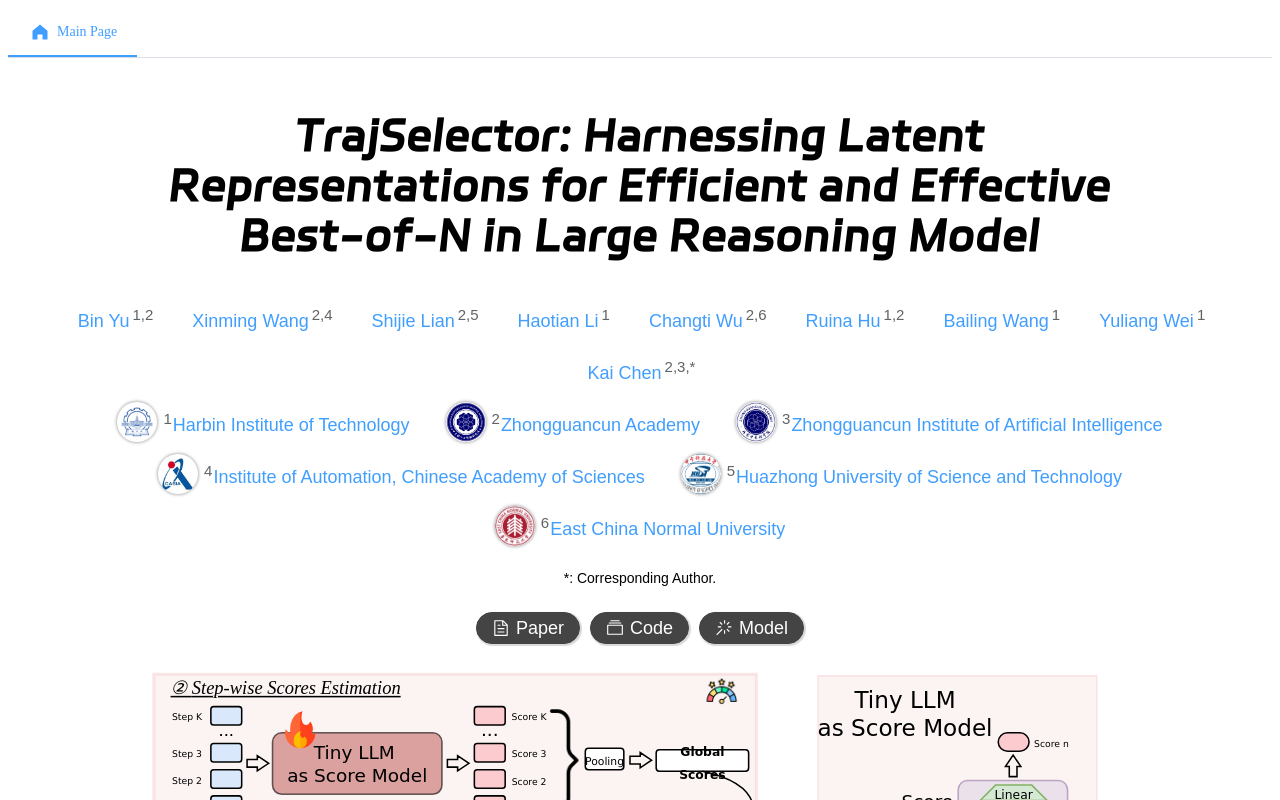
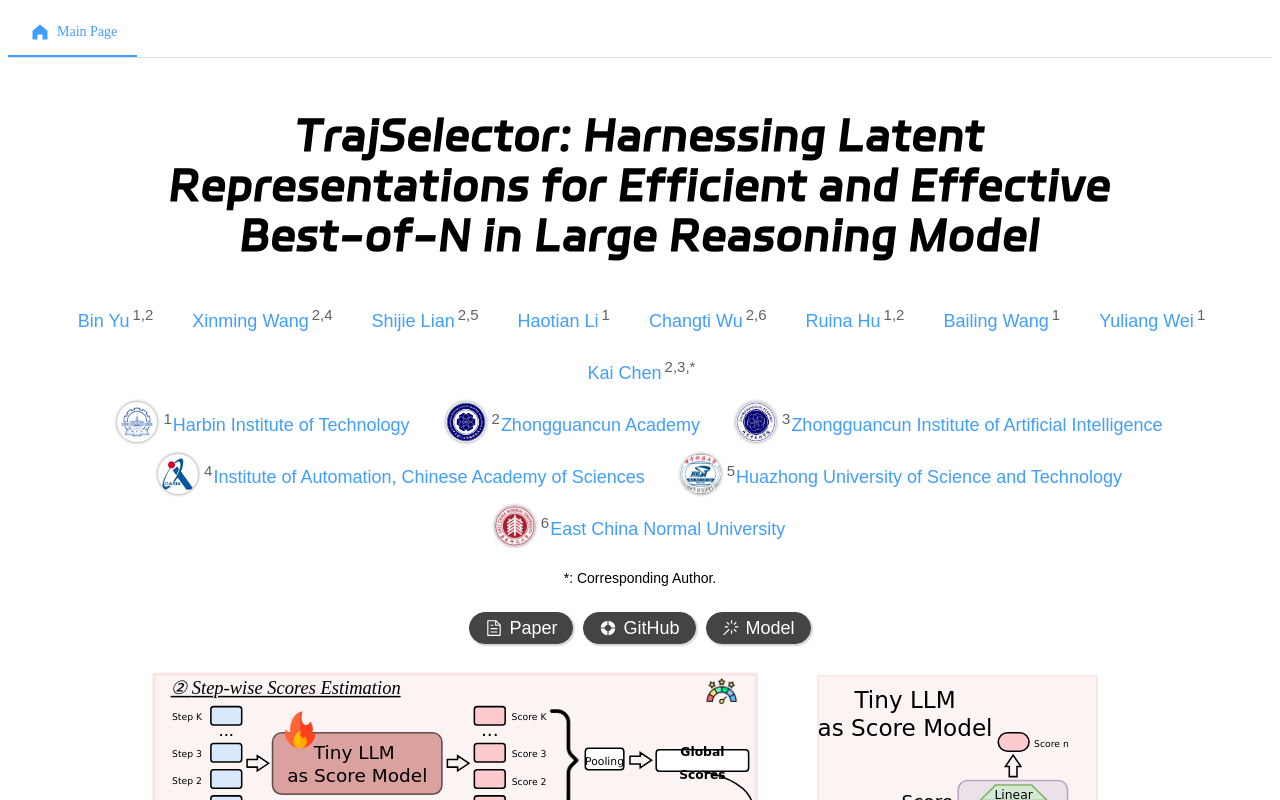
Before and after one commit to ZGCA-AI4Edu/TrajSelector, a Vue app: page / in a window 1280 px wide. Shown: the top 800 px of the page. Built offline with nearby package versions, Linux system fonts and the light colour scheme.

Commit message:
:memo add github link

```diff
--- a/src/components/sections/Title.vue
+++ b/src/components/sections/Title.vue
@@ -1,7 +1,7 @@
 <script lang="ts" setup>
 
 import { ElIcon } from 'element-plus'
-import { Document, Files, MagicStick, Picture, DataAnalysis, Film } from '@element-plus/icons-vue'
+import { Document, Files, MagicStick, Picture, DataAnalysis, Film, HelpFilled } from '@element-plus/icons-vue'
 import Banner from "./Banner.vue"
 
 // logo地址，没有则置为""即可
@@ -142,9 +142,9 @@
   },
   {
     disabled: false,
-    name: "Code",
-    link: "",
-    component: Files,
+    name: "GitHub",
+    link: "https://github.com/yubinCloud/TrajSelector",
+    component: HelpFilled,
   },
   {
     disabled: false,
```
